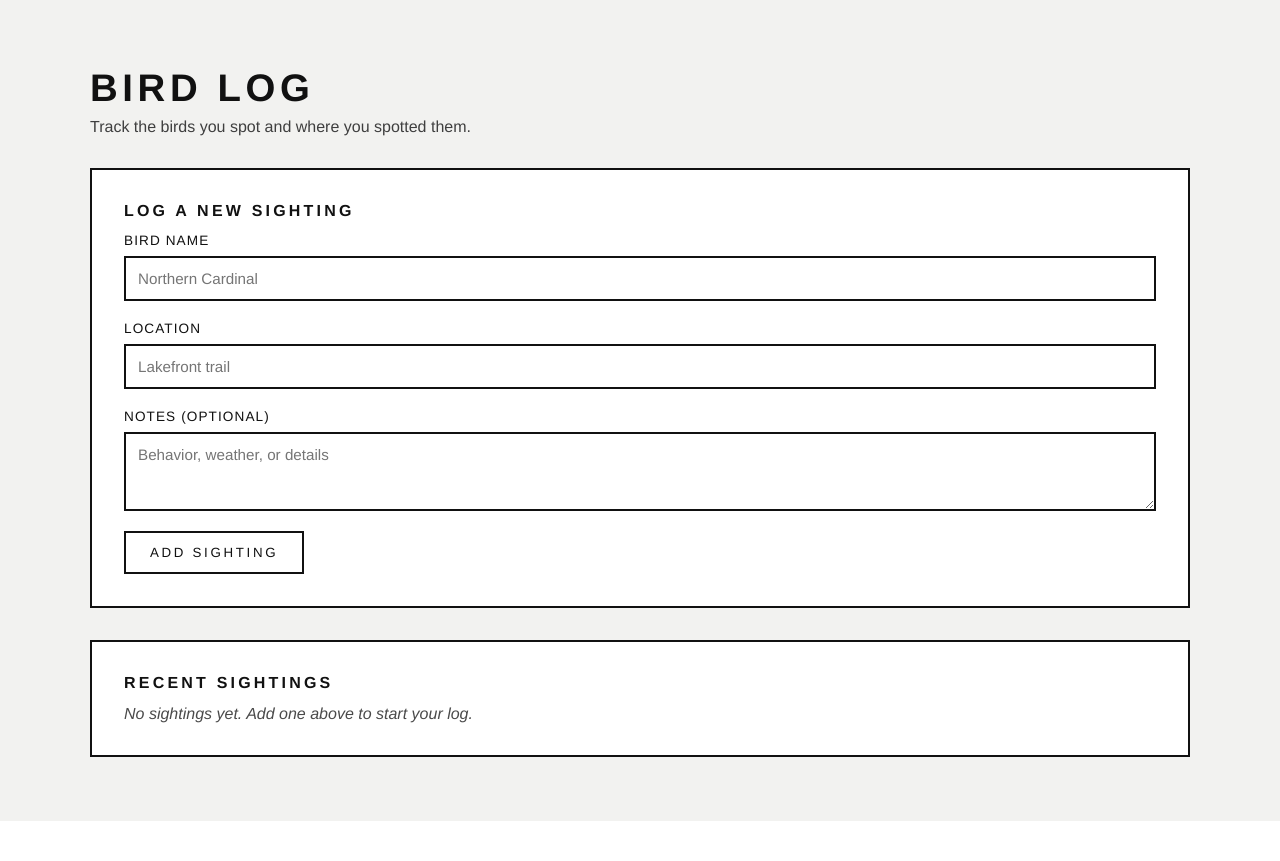
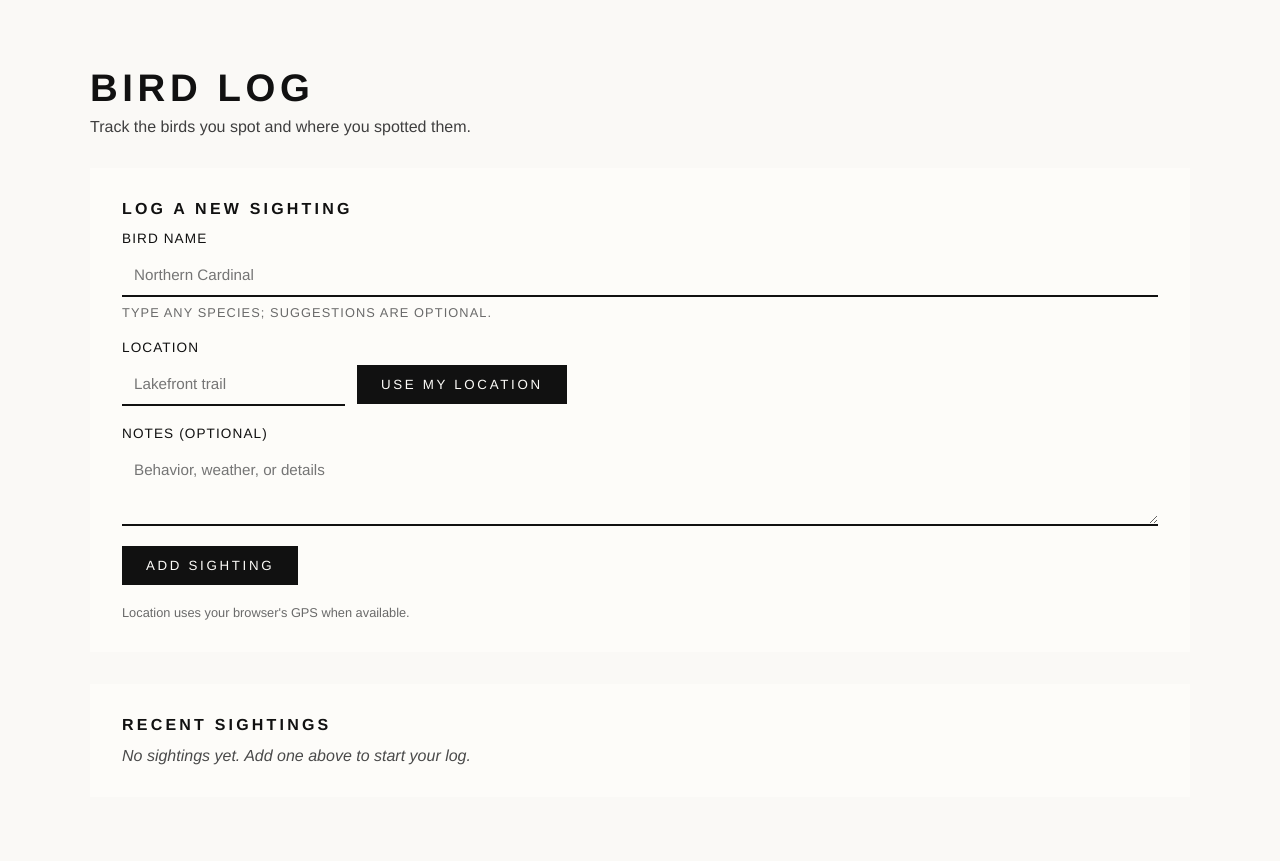
Before and after one commit to nicholasedger88/birds, a Flask app: page / in a window 1280 px wide. Before the commit the page ends 821 px from the top, so only its background shows below. Run offline with Flask 3, Linux system fonts and the light colour scheme; data that the repository does not hold is empty.

Commit message:
Refine styling and restore geolocation input

```diff
--- a/app.py
+++ b/app.py
@@ -26,6 +26,8 @@ def init_db() -> None:
                 id INTEGER PRIMARY KEY AUTOINCREMENT,
                 bird_name TEXT NOT NULL,
                 location TEXT NOT NULL,
+                latitude REAL,
+                longitude REAL,
                 latin_name TEXT,
                 description TEXT,
                 behavior TEXT,
@@ -39,6 +41,8 @@ def init_db() -> None:
             for row in connection.execute("PRAGMA table_info(sightings)").fetchall()
         }
         optional_columns = {
+            "latitude": "REAL",
+            "longitude": "REAL",
             "latin_name": "TEXT",
             "description": "TEXT",
             "behavior": "TEXT",
@@ -118,6 +122,8 @@ def index() -> str:
 def create_sighting():
     bird_name = request.form.get("bird_name", "").strip()
     location = request.form.get("location", "").strip()
+    latitude = request.form.get("latitude", "").strip() or None
+    longitude = request.form.get("longitude", "").strip() or None
     notes = request.form.get("notes", "").strip()
 
     profile = bird_profile_for_name(bird_name)
@@ -132,16 +138,20 @@ def create_sighting():
                 INSERT INTO sightings (
                     bird_name,
                     location,
+                    latitude,
+                    longitude,
                     latin_name,
                     description,
                     behavior,
                     notes
                 )
-                VALUES (?, ?, ?, ?, ?, ?)
+                VALUES (?, ?, ?, ?, ?, ?, ?, ?)
                 """,
                 (
                     bird_name,
                     location,
+                    latitude,
+                    longitude,
                     latin_name,
                     description,
                     behavior,
--- a/static/style.css
+++ b/static/style.css
@@ -1,7 +1,7 @@
 :root {
   color-scheme: light;
   font-family: "Futura", "Avenir Next", "Helvetica Neue", Arial, sans-serif;
-  background-color: #f2f2f0;
+  background-color: #faf9f6;
   color: #111111;
 }
 
@@ -12,7 +12,7 @@
 body {
   margin: 0;
   padding: 2.5rem 2rem 4rem;
-  background-color: #f2f2f0;
+  background-color: #faf9f6;
 }
 
 .container {
@@ -38,9 +38,8 @@ header p {
 }
 
 .panel {
-  border: 2px solid #111111;
   padding: 2rem;
-  background-color: #ffffff;
+  background-color: #fdfcf9;
 }
 
 .panel h2 {
@@ -66,17 +65,18 @@ label {
 
 input,
 textarea {
-  border: 2px solid #111111;
+  border: none;
+  border-bottom: 2px solid #111111;
   padding: 0.75rem;
   font-family: inherit;
   font-size: 0.95rem;
-  background-color: #ffffff;
+  background-color: #fdfcf9;
 }
 
 button {
-  border: 2px solid #111111;
-  background: #ffffff;
-  color: #111111;
+  border: none;
+  background: #111111;
+  color: #fdfcf9;
   padding: 0.75rem 1.5rem;
   font-family: inherit;
   letter-spacing: 0.2em;
@@ -87,8 +87,20 @@ button {
 
 button:hover {
   background: #ff3b30;
-  border-color: #ff3b30;
   color: #ffffff;
+}
+
+.location-row {
+  display: flex;
+  gap: 0.75rem;
+  flex-wrap: wrap;
+  align-items: center;
+}
+
+.helper {
+  margin: 0;
+  font-size: 0.8rem;
+  color: #6a6a6a;
 }
 
 .sighting-list {
@@ -100,7 +112,6 @@ button:hover {
 }
 
 .sighting-list li {
-  border-bottom: 2px solid #111111;
   padding-bottom: 1.5rem;
 }
 
--- a/templates/index.html
+++ b/templates/index.html
@@ -32,16 +32,29 @@
               <option value="Barn Swallow"></option>
               <option value="Great Egret"></option>
             </datalist>
+            <span class="helper">Type any species; suggestions are optional.</span>
           </label>
           <label>
             Location
-            <input type="text" name="location" placeholder="Lakefront trail" required />
+            <div class="location-row">
+              <input
+                type="text"
+                name="location"
+                id="location-field"
+                placeholder="Lakefront trail"
+                required
+              />
+              <button type="button" id="geo-button">Use my location</button>
+            </div>
           </label>
+          <input type="hidden" name="latitude" id="latitude-field" />
+          <input type="hidden" name="longitude" id="longitude-field" />
           <label>
             Notes (optional)
             <textarea name="notes" rows="3" placeholder="Behavior, weather, or details"></textarea>
           </label>
           <button type="submit">Add sighting</button>
+          <p class="helper" id="geo-status">Location uses your browser's GPS when available.</p>
         </form>
       </section>
 
@@ -82,5 +95,33 @@
         {% endif %}
       </section>
     </main>
+    <script>
+      const geoButton = document.getElementById("geo-button");
+      const geoStatus = document.getElementById("geo-status");
+      const locationField = document.getElementById("location-field");
+      const latitudeField = document.getElementById("latitude-field");
+      const longitudeField = document.getElementById("longitude-field");
+
+      geoButton.addEventListener("click", () => {
+        if (!navigator.geolocation) {
+          geoStatus.textContent = "Geolocation is not supported in this browser.";
+          return;
+        }
+        geoStatus.textContent = "Finding your location...";
+        navigator.geolocation.getCurrentPosition(
+          (position) => {
+            const { latitude, longitude } = position.coords;
+            latitudeField.value = latitude.toFixed(6);
+            longitudeField.value = longitude.toFixed(6);
+            locationField.value = `${latitude.toFixed(6)}, ${longitude.toFixed(6)}`;
+            geoStatus.textContent = "Location captured.";
+          },
+          () => {
+            geoStatus.textContent =
+              "Unable to access location. Check browser permissions.";
+          }
+        );
+      });
+    </script>
   </body>
 </html>
```
Also changed, not shown: README.md.
